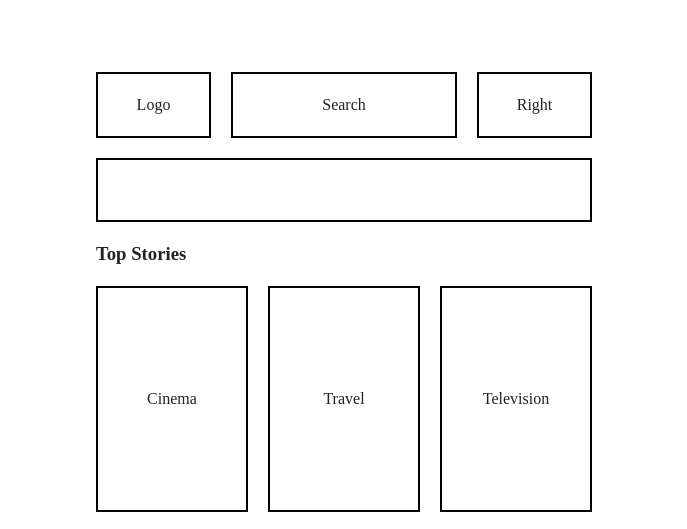
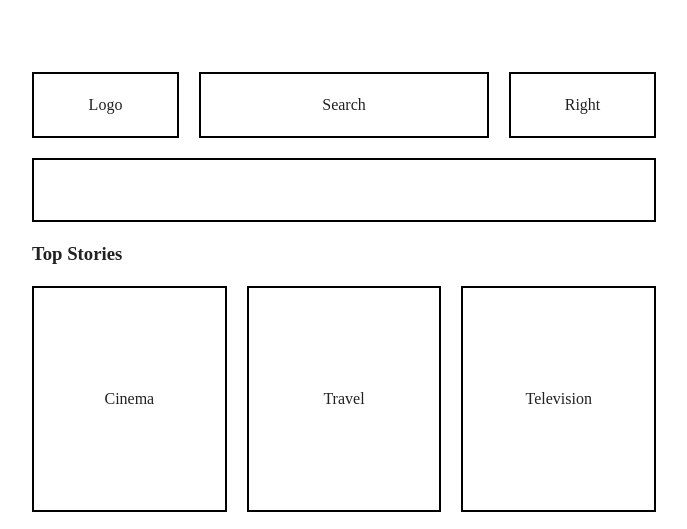
Before and after one commit to Sebin-Leeee/MDIA2003-html-structure, a website built with Parcel: page index.html in a window 1280 px wide. Shown: the top 529 px of the page, without its empty margins (296-983 px from the left). Built offline with nearby package versions, Linux system fonts and the light colour scheme.

Commit message:
Update main.css

```diff
--- a/css/main.css
+++ b/css/main.css
@@ -3,7 +3,7 @@ html {
   color: #222;
   font-size: 1em;
   line-height: 1.4;
-  margin: 5% 30%;
+  margin: 5% 25%;
 }
 
 .nav-bar, .stories-box{
```
